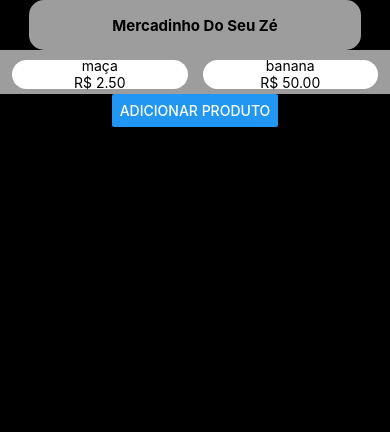
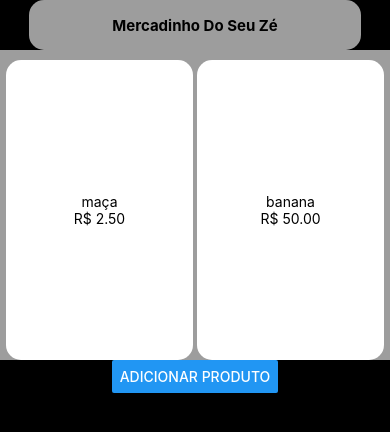
Before and after one commit to ErickDsBR/React-Native-Project, a React Native app: screen / in a window 390 px wide. Shown: the top 432 px of the page. Built offline with nearby package versions, Linux system fonts and the light colour scheme.

Commit message:
socorro deus

```diff
--- a/App.js
+++ b/App.js
@@ -2,41 +2,38 @@
 
 //* criar um pasta separar o codigo de funções e componentes um arquivo que guarda a lista como um bd e um para as funçoes e paginas do app com coisas relacionadas a interface e coisas a mais de um mercado!!
 
-
 import React, { useState } from "react";
 import { TextInput, Modal, Button, StyleSheet, Text, View, TouchableOpacity } from "react-native";
 import { SafeAreaView, SafeAreaProvider } from "react-native-safe-area-context";
+//!!.............................................
 
 export default function App() {
-  const adicionarProduto = (produtos) => {
-    const novoProduto = {
-      id: produtos.length + 1,
-      nome: Name,
-      valor: value,
-    };
-    setProdutosList([adicionarProduto, setProdutosList])
-    produtosList(setProdutosList.push(novoProduto));
-
-  };
-
-
-  const [produtosList, setProdutosList] = useState([]);
   const [Name, setName] = useState("");
   const [value, setValue] = useState("");
-  const [modalVisible, setModalVisible] = React.useState(false);
-  const produtos = [
+  const [produtos, setProdutos] = useState([
     {
       id: 1,
       nome: "maça",
-      valor: 2.5,
+      valor: 2.50,
     },
     {
       id: 2,
       nome: "banana",
       valor: 50,
     },
-  ];
+  ]);
 
+  const [modalVisible, setModalVisible] = React.useState(false);
+
+  const adicionarProduto = () => {
+    const novoProduto = {
+      id: produtos.length + 1,
+      nome: Name,
+      valor: parseFloat(value),
+    }
+    setProdutos([...produtos, novoProduto]);
+    setModalVisible(false);
+  };
 
   return (
     <SafeAreaProvider>
@@ -52,7 +49,7 @@ export default function App() {
             </View>
           ))}
         </View>
-        <Button title="Adicionar Produto" onPress={() => setModalVisible(true)} />
+        <Button title="Adicionar Produto" onPress={() => setModalVisible(true)}/>
       </SafeAreaView>
       <Modal
         justifyContent="center"
@@ -63,26 +60,25 @@ export default function App() {
       >
         <SafeAreaView style={styles.modalContainer}>
           <View style={styles.modalView}>
-            <Text style={styles.teste} > {Name}</Text>
+            <Text style={styles.teste} >{Name}</Text>
             <TextInput
               style={styles.input}
               onChangeText={setName}
               value={Name}
               placeholder="Nome do Produto"
-              keyboardType="default"
             />
             <TextInput
               style={styles.input}
-              onChange={setValue}
+              onChangeText={setValue}
               value={value}
               placeholder="Valor do Produto"
-              keyboardType="decimal-pad"
+              keyboardType="numeric"
 
             />
-            <TouchableOpacity style = {styles.botao} onPress={() => setModalVisible(false)}>
+            <TouchableOpacity style={styles.botao} onPress={() => setModalVisible(false)}>
               <Text>Fechar</Text>
             </TouchableOpacity>
-            <TouchableOpacity style = {styles.botao} onPress={adicionarProduto}>
+            <TouchableOpacity style={styles.botao} onPress={adicionarProduto}>
               <Text>Adicionar</Text>
             </TouchableOpacity>
           </View>
@@ -116,18 +112,18 @@ const styles = StyleSheet.create({
   produtos: {
     backgroundColor: "#9d9d9d",
     justifyContent: "center",
-    flexWrap: "wrap 2, 1",
+    flexWrap: "wrap",
     flexDirection: "row",
     paddingTop: "10px",
     width: "100%",
-    gap: 15,
+    gap: '1%',
   },
   produto: {
     justifyContent: "center",
     alignItems: "center",
     backgroundColor: "#fff",
-    width: "45%",
-    height: "85%",
+    width: '48%',
+    height: 300,
     borderRadius: 15,
     elevation: 5,
   },
@@ -138,8 +134,8 @@ const styles = StyleSheet.create({
     borderRadius: 20,
     elevation: 20,
     padding: 35,
-    height: "40%",
-    width: "90%",
+    height: 300,
+    width: 350,
     margin: 20,
   },
   modalContainer: {
```
